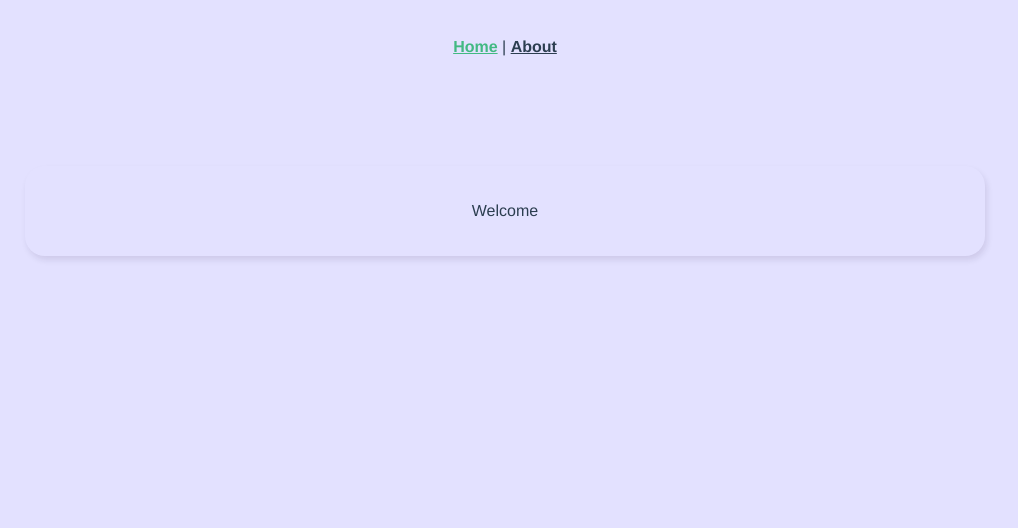
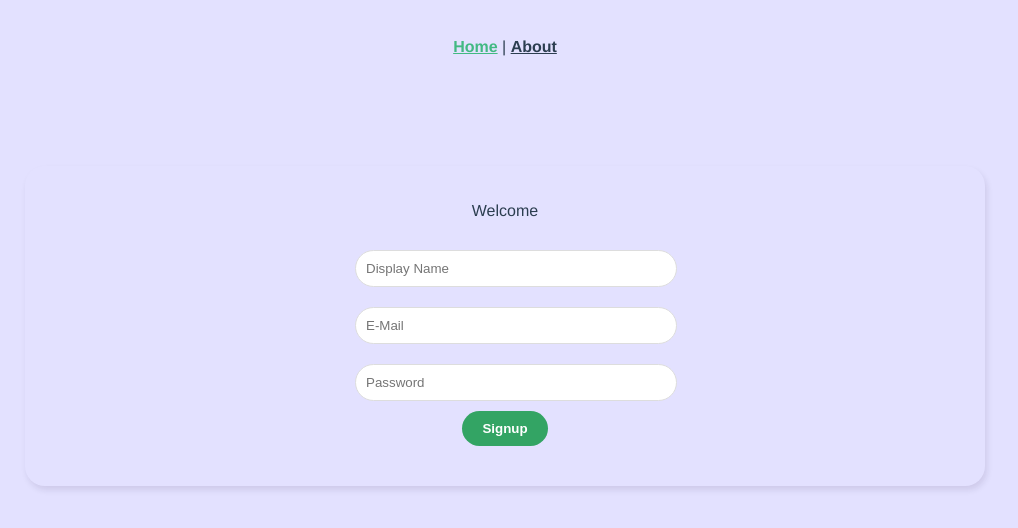
Before and after one commit to Ethemkizilyer/chatapp-vue, a Vue app: page / in a window 1280 px wide. Shown: the top 528 px of the page, without its empty margins (135-1153 px from the left). Built offline with nearby package versions, Linux system fonts and the light colour scheme.

Commit message:
feat: added login and signup components

```diff
--- a/package.json
+++ b/package.json
@@ -8,6 +8,7 @@
   },
   "dependencies": {
     "core-js": "^3.8.3",
+    "firebase": "8.0",
     "vue": "^3.2.13",
     "vue-router": "^4.0.3"
   },
--- /dev/null
+++ b/src/components/LoginForm.vue
@@ -0,0 +1,26 @@
+<template>
+  <form @submit.prevent="handleSubmit">
+
+    <input type="email" required placeholder="E-Mail" v-model="email" />
+    <input type="password" required placeholder="Password" v-model="password" />
+    <button>Login</button>
+  </form>
+</template>
+
+<script>
+import { ref } from "vue";
+export default {
+  setup() {
+
+    const email = ref("");
+    const password = ref("");
+    const handleSubmit = () => {
+      console.log( email.value, password.value);
+    };
+
+    return { email, password, handleSubmit };
+  },
+};
+</script>
+
+<style></style>
--- /dev/null
+++ b/src/components/SignupForm.vue
@@ -0,0 +1,31 @@
+<template>
+  <form @submit.prevent="handleSubmit">
+    <input
+      type="text"
+      required
+      placeholder="Display Name"
+      v-model="displayName"
+    />
+    <input type="email" required placeholder="E-Mail" v-model="email" />
+    <input type="password" required placeholder="Password" v-model="password" />
+    <button>Signup</button>
+  </form>
+</template>
+
+<script>
+import { ref } from "vue";
+export default {
+  setup() {
+    const displayName = ref("");
+    const email = ref("");
+    const password = ref("");
+    const handleSubmit = () => {
+      console.log(displayName.value, email.value, password.value);
+    };
+
+    return { displayName, email, password, handleSubmit };
+  },
+};
+</script>
+
+<style></style>
--- a/src/views/Welcome.vue
+++ b/src/views/Welcome.vue
@@ -1,12 +1,17 @@
 <template>
   <div class="welcome container">
     <p>Welcome</p>
+    <SignupForm></SignupForm>
+    <!-- <LoginForm></LoginForm> -->
   </div>
 </template>
 
 <script>
+import SignupForm from '@/components/SignupForm.vue'
+import LoginForm from '@/components/LoginForm.vue'
+
 export default {
-
+components:{SignupForm,LoginForm}
 }
 </script>
 
@@ -15,4 +20,21 @@
     text-align: center;
     padding: 20px 0;
 }
+.welcome form {
+  width: 300px;
+  margin: 20px auto;
+}
+.welcome label {
+  display: block;
+  margin: 20px 0 10xp;
+}
+.welcome input{
+  width: 100%;
+  padding: 10px;
+  border-radius: 20px;
+  border: 1px solid #ddd;
+  outline: none;
+  color: #777;
+  margin: 10px auto;
+}
 </style>
```
Also changed, not shown: src/components/HelloWorld.vue (deleted, +0 -58 lines), src/firebase/config.js (added, +18 -0 lines), 1 other file (tests, documents, lock files or other folders).
